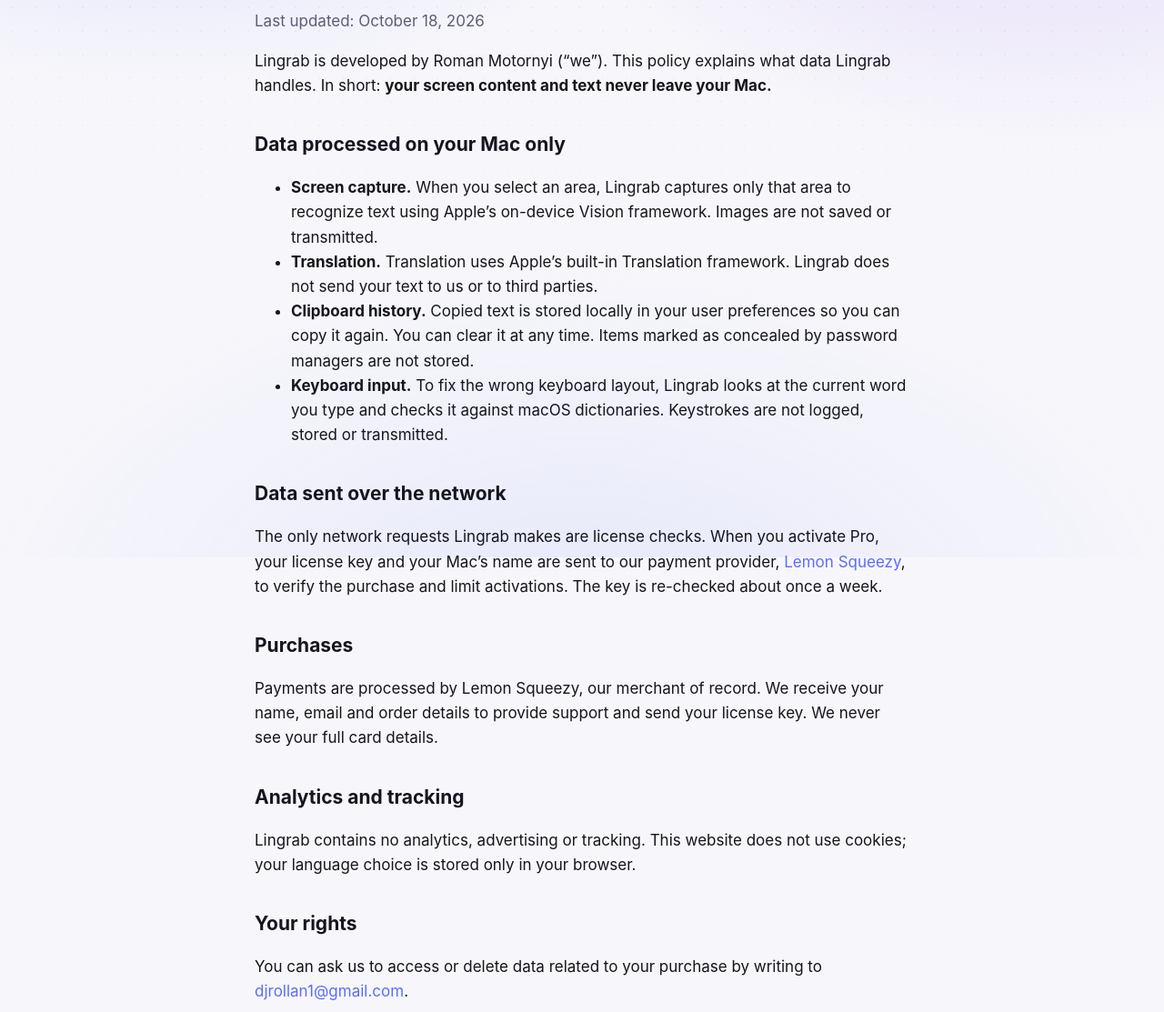
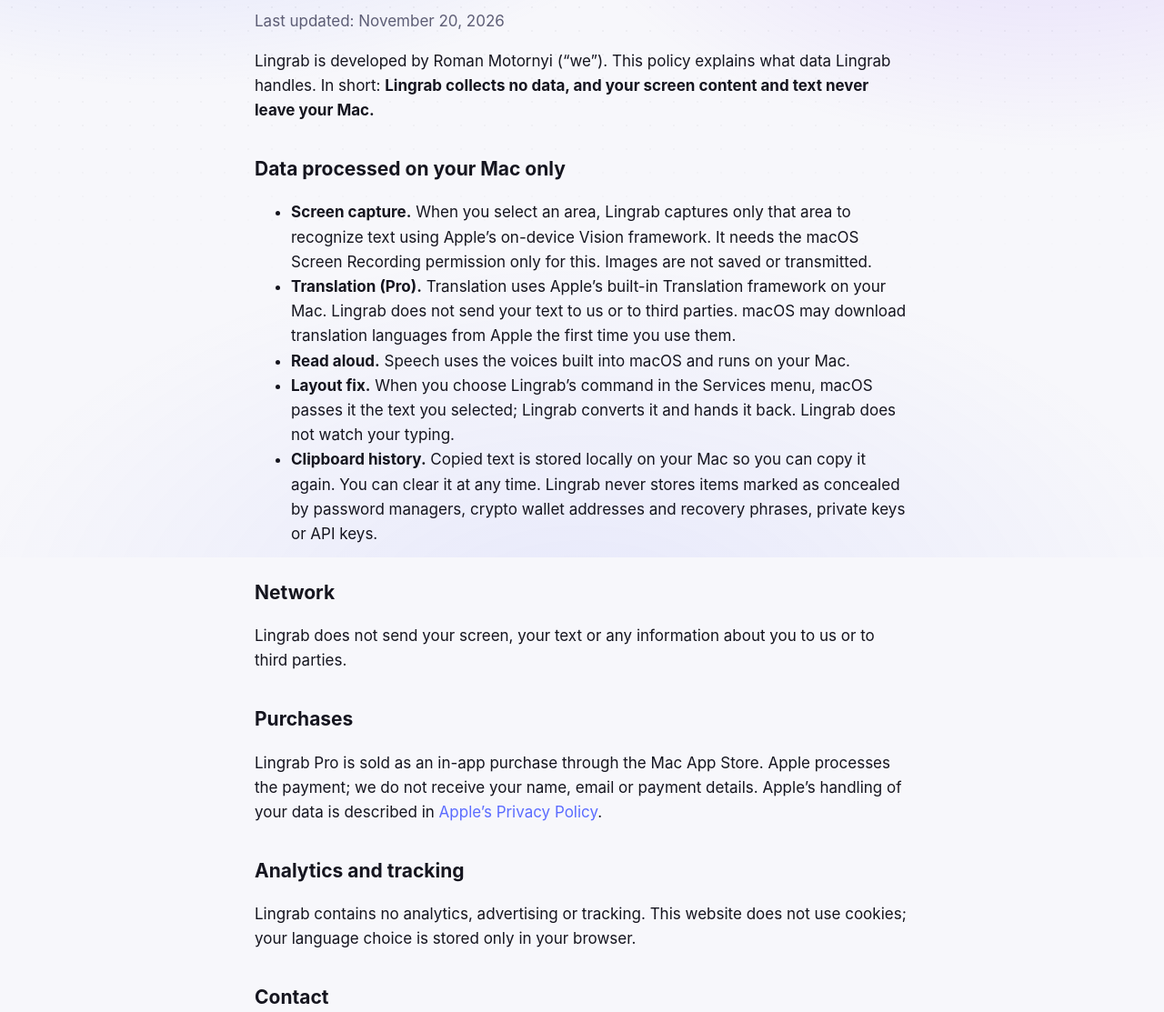
Before and after one commit to djrollan-coder/djrollan-coder.github.io, a plain HTML site: page lingrab/privacy.html in a window 1280 px wide. Shown: the part 187-1300 px from the top of the page at 91% size. Drawn offline with Linux system fonts and the light colour scheme.

Commit message:
Lingrab: terms and privacy policy for the Mac App Store version
Both still described sales through Lemon Squeezy: license keys checked
over the network, a 7-day trial, three activations, and a layout fixer
that watched typing. Now they describe what ships: Apple's EULA and
in-app purchase, no network requests, the Services-menu layout fix,
read aloud, and the secrets the clipboard history never stores.

Co-Authored-By: Claude Opus 5.5 <noreply@anthropic.com>

```diff
--- a/lingrab/privacy.html
+++ b/lingrab/privacy.html
@@ -15,24 +15,25 @@
 <nav><a href="./#pricing">Pricing</a><a href="./#faq">FAQ</a></nav></div></header>
 <main class="doc">
 <h1>Privacy Policy</h1>
-<p class="updated">Last updated: October 18, 2026</p>
+<p class="updated">Last updated: November 20, 2026</p>
 
-<p>Lingrab is developed by Roman Motornyi (“we”). This policy explains what data Lingrab handles. In short: <strong>your screen content and text never leave your Mac.</strong></p>
+<p>Lingrab is developed by Roman Motornyi (“we”). This policy explains what data Lingrab handles. In short: <strong>Lingrab collects no data, and your screen content and text never leave your Mac.</strong></p>
 <h2>Data processed on your Mac only</h2>
 <ul>
-<li><strong>Screen capture.</strong> When you select an area, Lingrab captures only that area to recognize text using Apple’s on-device Vision framework. Images are not saved or transmitted.</li>
-<li><strong>Translation.</strong> Translation uses Apple’s built-in Translation framework. Lingrab does not send your text to us or to third parties.</li>
-<li><strong>Clipboard history.</strong> Copied text is stored locally in your user preferences so you can copy it again. You can clear it at any time. Items marked as concealed by password managers are not stored.</li>
-<li><strong>Keyboard input.</strong> To fix the wrong keyboard layout, Lingrab looks at the current word you type and checks it against macOS dictionaries. Keystrokes are not logged, stored or transmitted.</li>
+<li><strong>Screen capture.</strong> When you select an area, Lingrab captures only that area to recognize text using Apple’s on-device Vision framework. It needs the macOS Screen Recording permission only for this. Images are not saved or transmitted.</li>
+<li><strong>Translation (Pro).</strong> Translation uses Apple’s built-in Translation framework on your Mac. Lingrab does not send your text to us or to third parties. macOS may download translation languages from Apple the first time you use them.</li>
+<li><strong>Read aloud.</strong> Speech uses the voices built into macOS and runs on your Mac.</li>
+<li><strong>Layout fix.</strong> When you choose Lingrab’s command in the Services menu, macOS passes it the text you selected; Lingrab converts it and hands it back. Lingrab does not watch your typing.</li>
+<li><strong>Clipboard history.</strong> Copied text is stored locally on your Mac so you can copy it again. You can clear it at any time. Lingrab never stores items marked as concealed by password managers, crypto wallet addresses and recovery phrases, private keys or API keys.</li>
 </ul>
-<h2>Data sent over the network</h2>
-<p>The only network requests Lingrab makes are license checks. When you activate Pro, your license key and your Mac’s name are sent to our payment provider, <a href="https://www.lemonsqueezy.com/privacy">Lemon Squeezy</a>, to verify the purchase and limit activations. The key is re-checked about once a week.</p>
+<h2>Network</h2>
+<p>Lingrab does not send your screen, your text or any information about you to us or to third parties.</p>
 <h2>Purchases</h2>
-<p>Payments are processed by Lemon Squeezy, our merchant of record. We receive your name, email and order details to provide support and send your license key. We never see your full card details.</p>
+<p>Lingrab Pro is sold as an in-app purchase through the Mac App Store. Apple processes the payment; we do not receive your name, email or payment details. Apple’s handling of your data is described in <a href="https://www.apple.com/legal/privacy/" target="_blank" rel="noopener">Apple’s Privacy Policy</a>.</p>
 <h2>Analytics and tracking</h2>
 <p>Lingrab contains no analytics, advertising or tracking. This website does not use cookies; your language choice is stored only in your browser.</p>
-<h2>Your rights</h2>
-<p>You can ask us to access or delete data related to your purchase by writing to <a href="mailto:djrollan1@gmail.com">djrollan1@gmail.com</a>.</p>
+<h2>Contact</h2>
+<p>Questions about privacy: <a href="mailto:djrollan1@gmail.com">djrollan1@gmail.com</a>. If you write to us, we use your email only to answer.</p>
 <h2>Changes</h2>
 <p>We may update this policy. The date at the top shows the latest version.</p>
 </main>
```
Also changed, not shown: lingrab/terms.html (+10 -10 lines).
